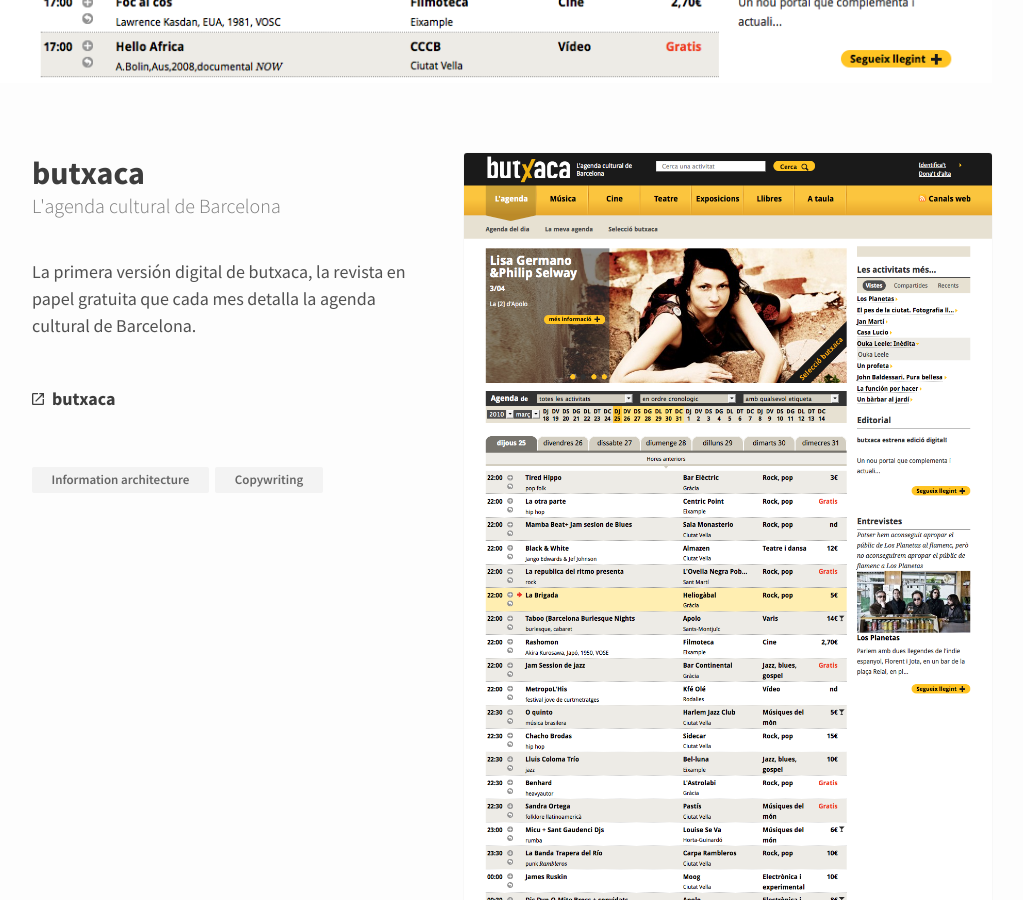
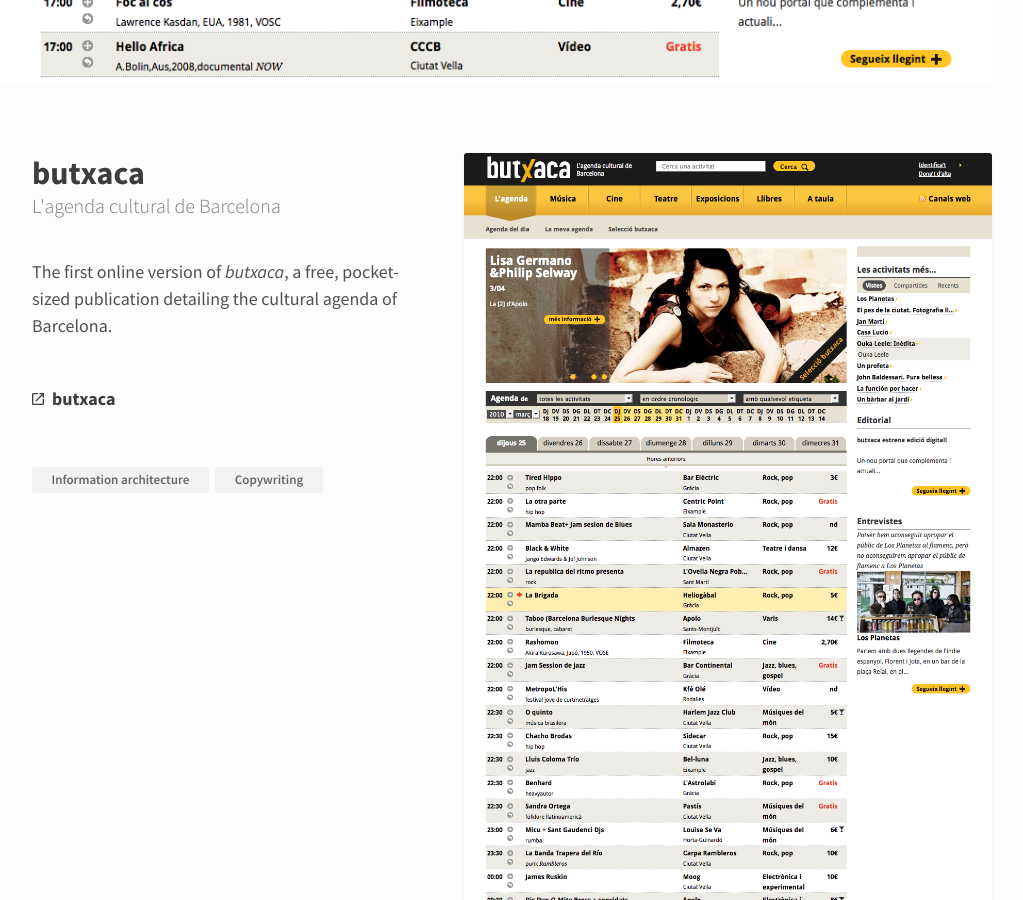
Before and after one commit to AdrianoLatorre/adriano.latorre.info, a Jekyll site: the page built from _work/butxaca.md, in a window 1280 px wide and 900 px high, scrolled down 825 px. Shown: the whole window, without its empty margins (144-1167 px from the left). Built offline with Jekyll 4.4.1, drawn with Linux system fonts in a browser that asks for light colours.

Commit message:
butxaca mini description

```diff
--- a/_work/butxaca.md
+++ b/_work/butxaca.md
@@ -8,9 +8,9 @@
 brief: "L'agenda cultural de Barcelona"
 brief_index: "L'agenda cultural"
 description:
-  ca: "<p>Català</p>"
-  en: "<p>La primera versión digital de butxaca, la revista en papel gratuita que cada mes detalla la agenda cultural de Barcelona.</p>"
-  es: "<p>Castellano</p>"
+  ca: "<p>La primera versió digital de butxaca, una publicació mensual gratuïta que detalla l'agenda cultural de Barcelona.</p>"
+  en: "<p>The first online version of <em>butxaca</em>, a free, pocket-sized publication detailing the cultural agenda of Barcelona.</p>"
+  es: "<p>La primera versión digital de butxaca, una publicación mensual gratuita que detalla la agenda cultural de Barcelona.</p>"
 tasks:
   - "Information architecture"
   - "Copywriting"
```
